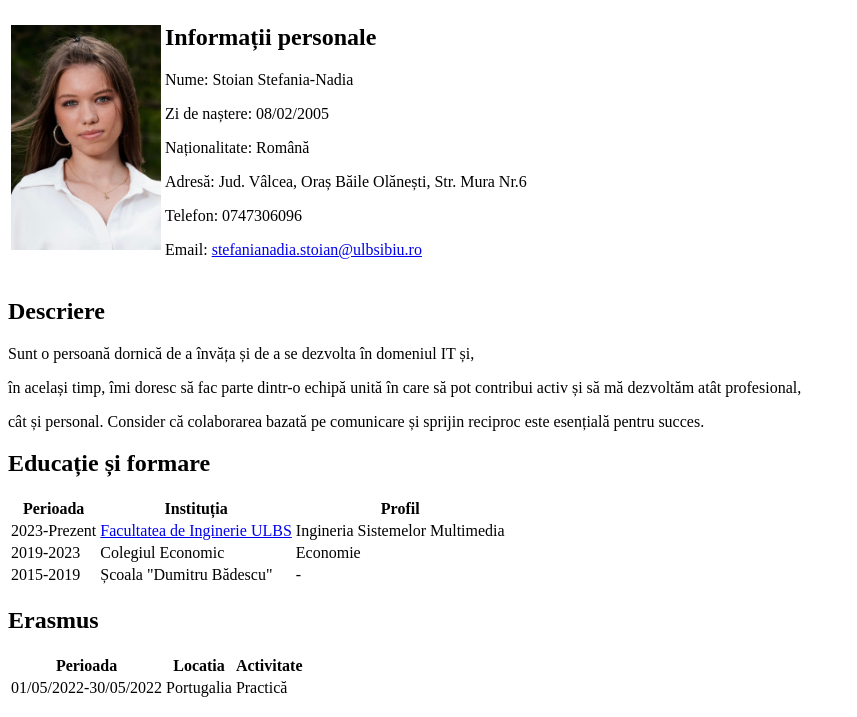
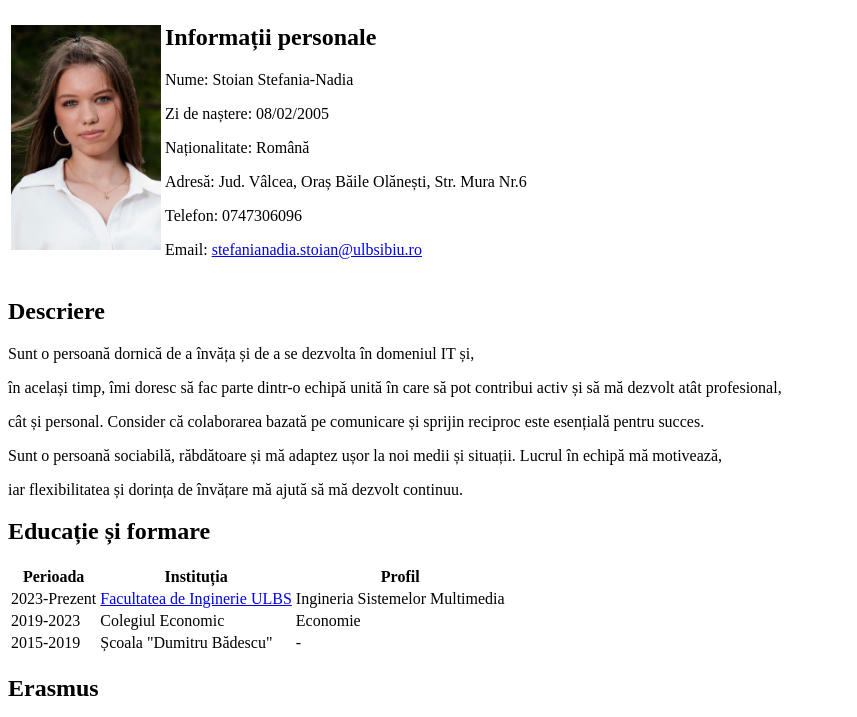
Before and after one commit to Stefania2005/Web, a plain HTML site: page index.html in a window 1280 px wide. Shown: the part 79-796 px from the top of the page, without its empty margins (0-857 px from the left). Drawn offline with Linux system fonts and the light colour scheme.

Commit message:
web 2 modicat 2

```diff
--- a/index.html
+++ b/index.html
@@ -29,8 +29,10 @@
 
         <h2>Descriere</h2>
     <p>Sunt o persoană dornică de a învăța și de a se dezvolta în domeniul IT și,</p>
-    <p>în același timp, îmi doresc să fac parte dintr-o echipă unită în care să pot contribui activ și să mă dezvoltăm atât profesional, </p>
-    <p> cât și personal. Consider că colaborarea bazată pe comunicare și sprijin reciproc este esențială pentru succes.</p>
+    <p>în același timp, îmi doresc să fac parte dintr-o echipă unită în care să pot contribui activ și să mă dezvolt atât profesional, </p>
+    <p>cât și personal. Consider că colaborarea bazată pe comunicare și sprijin reciproc este esențială pentru succes.</p>
+    <p>Sunt o persoană sociabilă, răbdătoare și mă adaptez ușor la noi medii și situații. Lucrul în echipă mă motivează,</p>
+    <p>iar flexibilitatea și dorința de învățare mă ajută să mă dezvolt continuu.</p>
 
     <h2>Educație și formare</h2>
     <table>
```
